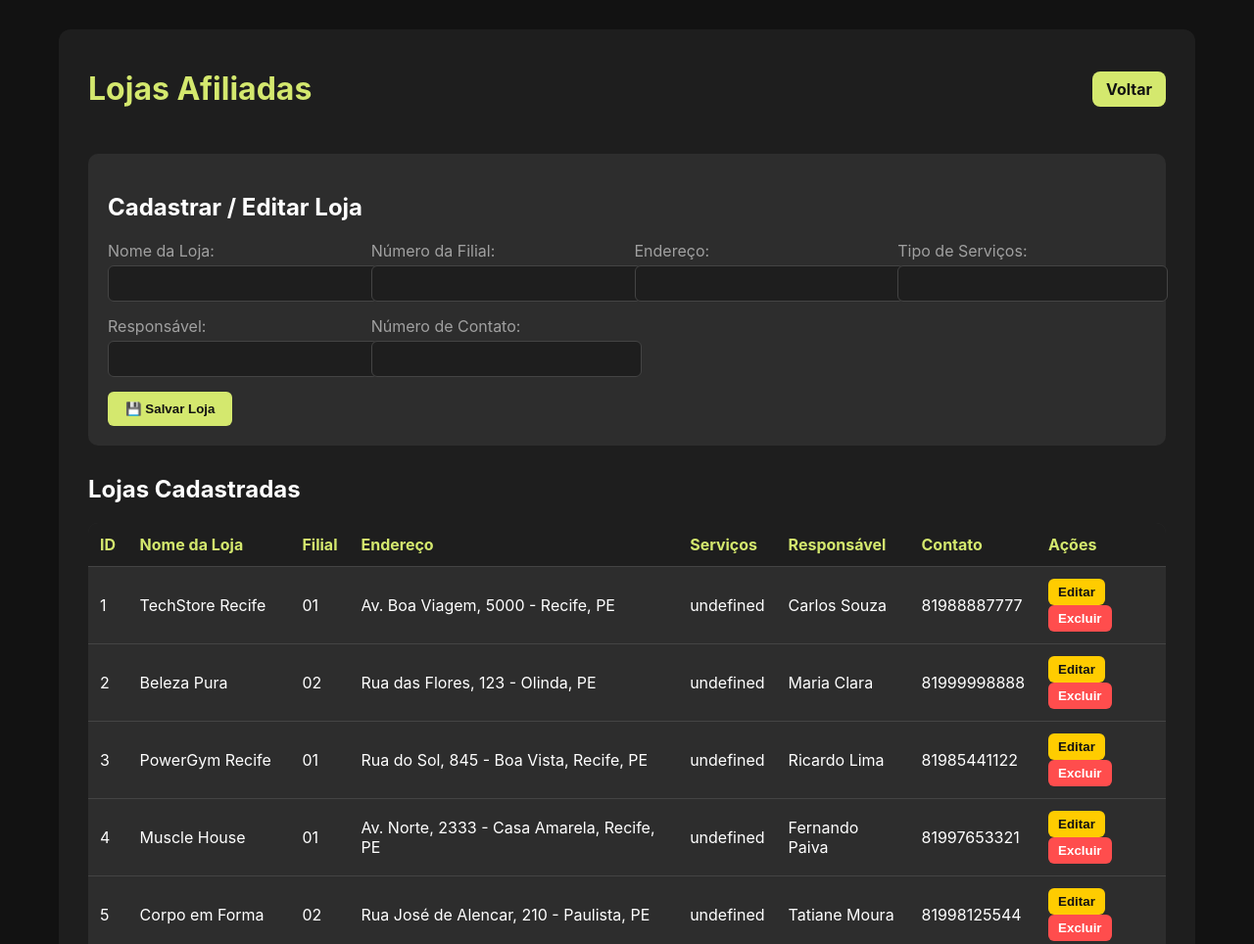
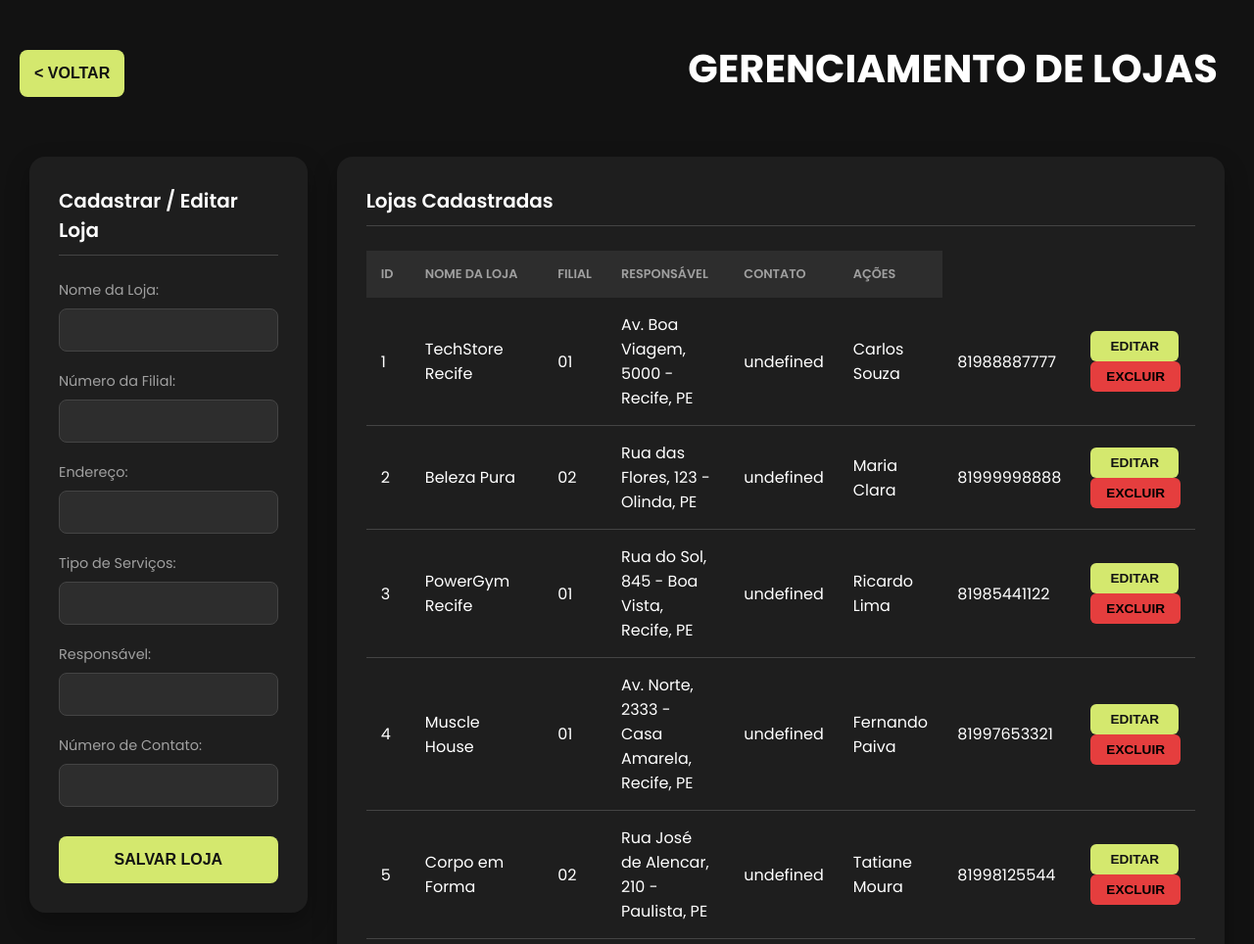
Before and after one commit to luizhenriquepds1/LojaSuplementos, a plain HTML site: page lojas.html in a window 1280 px wide. Shown: the top 964 px of the page at 98% size. Drawn offline with nearby package versions, Linux system fonts and the light colour scheme.

Commit message:
atualização css

```diff
--- a/assets/CSS/lojas.css
+++ b/assets/CSS/lojas.css
@@ -1,129 +1,207 @@
 :root {
-  --cor-fundo-escuro: #121212;
-  --cor-container: #1E1E1E;
-  --cor-input: #2D2D2D;
-  --cor-borda: #444444;
-  --verde-vital: #D4E86E;
-  --texto-primario: #FFFFFF;
-  --texto-secundario: #A0A0A0;
+    --cor-fundo-escuro: #121212;
+    --cor-container: #1E1E1E;
+    --cor-input: #2D2D2D;
+    --cor-borda: #444444;
+    --verde-vital: #D4E86E;
+    --texto-primario: #FFFFFF;
+    --texto-secundario: #A0A0A0;
+}
+
+* {
+    margin: 0;
+    padding: 0;
+    box-sizing: border-box;
 }
 
 body {
-  font-family: "Inter", sans-serif;
-  background-color: var(--cor-fundo-escuro);
-  color: var(--texto-primario);
-  margin: 0;
-  padding: 0;
+    font-family: 'Poppins', sans-serif;
+    background-color: var(--cor-fundo-escuro);
+    color: var(--texto-primario);
+}
+
+header {
+    gap: 575px;
+    align-items: center;
+    display: flex;
+    padding: 40px 20px;
+}
+
+header button{
+    width: 100%;
+    padding: 15px;
+    border: none;
+    border-radius: 8px;
+    background-color: var(--verde-vital);
+    color: var(--cor-fundo-escuro);
+    font-size: 1rem;
+    font-weight: 700;
+    text-transform: uppercase;
+    cursor: pointer;
+    transition: transform 0.2s ease, box-shadow 0.2s ease;
+    margin-top: 10px;
+}
+
+header h1 {
+    font-size: 2.5rem;
+    font-weight: 700;
+    text-transform: uppercase;
 }
 
 .container {
-  max-width: 1100px;
-  margin: 30px auto;
-  background-color: var(--cor-container);
-  padding: 20px 30px;
-  border-radius: 12px;
+    width: 100%;
+    max-width: 1600px;
+    margin: 0 auto;
+    padding: 20px 30px 40px;
+    display: flex;
+    gap: 30px;
+    align-items: flex-start;
 }
 
-header {
-  display: flex;
-  justify-content: space-between;
-  align-items: center;
-  margin-bottom: 25px;
+.card {
+    background-color: var(--cor-container);
+    border-radius: 16px;
+    padding: 30px;
+    box-shadow: 0 10px 25px rgba(0, 0, 0, 0.3);
 }
 
-h1 {
-  color: var(--verde-vital);
+.card h2 {
+    font-size: 1.25rem;
+    font-weight: 600;
+    margin-bottom: 25px;
+    padding-bottom: 10px;
+    border-bottom: 1px solid var(--cor-borda);
 }
 
-.btn-voltar {
-  background-color: var(--verde-vital);
-  color: var(--cor-fundo-escuro);
-  text-decoration: none;
-  padding: 8px 14px;
-  border-radius: 8px;
-  font-weight: bold;
+.formulario-card {
+    flex: 1;
+    max-width: 480px;
 }
 
-.form-section {
-  background-color: var(--cor-input);
-  padding: 20px;
-  border-radius: 10px;
-  margin-bottom: 30px;
+.tabela-card {
+    flex: 2;
 }
 
-.form-grid {
-  display: grid;
-  grid-template-columns: repeat(auto-fit, minmax(250px, 1fr));
-  gap: 15px;
+.input-group {
+    margin-bottom: 20px;
 }
 
-.form-group label {
-  display: block;
-  margin-bottom: 5px;
-  color: var(--texto-secundario);
+.input-group label {
+    display: block;
+    font-size: 0.9rem;
+    color: var(--texto-secundario);
+    margin-bottom: 8px;
 }
 
-.form-group input {
-  width: 100%;
-  padding: 10px;
-  border-radius: 6px;
-  border: 1px solid var(--cor-borda);
-  background: var(--cor-container);
-  color: var(--texto-primario);
+.input-group input {
+    width: 100%;
+    padding: 12px 15px;
+    background-color: var(--cor-input);
+    border: 1px solid var(--cor-borda);
+    border-radius: 8px;
+    color: var(--texto-primario);
+    font-size: 1rem;
+    outline: none;
+    transition: border-color 0.3s ease, box-shadow 0.3s ease;
 }
 
-.btn-salvar {
-  margin-top: 15px;
-  background-color: var(--verde-vital);
-  color: var(--cor-fundo-escuro);
-  font-weight: bold;
-  border: none;
-  padding: 10px 18px;
-  border-radius: 6px;
-  cursor: pointer;
+.input-group input:focus {
+    border-color: var(--verde-vital);
+    box-shadow: 0 0 0 3px rgba(212, 232, 110, 0.2);
 }
 
-.btn-salvar:hover {
-  opacity: 0.9;
+.botao-principal {
+    width: 100%;
+    padding: 15px;
+    border: none;
+    border-radius: 8px;
+    background-color: var(--verde-vital);
+    color: var(--cor-fundo-escuro);
+    font-size: 1rem;
+    font-weight: 700;
+    text-transform: uppercase;
+    cursor: pointer;
+    transition: transform 0.2s ease, box-shadow 0.2s ease;
+    margin-top: 10px;
 }
 
-table {
-  width: 100%;
-  border-collapse: collapse;
-  background: var(--cor-input);
-  border-radius: 10px;
-  overflow: hidden;
+.botao-principal:hover {
+    transform: translateY(-3px);
+    box-shadow: 0 5px 15px rgba(212, 232, 110, 0.3);
 }
 
-th, td {
-  padding: 12px;
-  text-align: left;
-  border-bottom: 1px solid var(--cor-borda);
+.tabela-responsiva {
+    width: 100%;
+    overflow-x: auto;
 }
 
-th {
-  background-color: var(--cor-container);
-  color: var(--verde-vital);
+#tabelaLojas {
+    width: 100%;
+    border-collapse: collapse;
 }
 
-tr:hover {
-  background-color: #2a2a2a;
+#tabelaLojas th,
+#tabelaLojas td {
+    padding: 15px;
+    text-align: left;
+    vertical-align: middle;
 }
 
-button {
-  cursor: pointer;
-  border: none;
-  padding: 6px 10px;
-  border-radius: 6px;
-  color: var(--cor-fundo-escuro);
-  font-weight: bold;
+#tabelaLojas thead {
+    background-color: var(--cor-input);
+}
+
+#tabelaLojas th {
+    font-weight: 600;
+    color: var(--texto-secundario);
+    text-transform: uppercase;
+    font-size: 0.8rem;
+}
+
+#tabelaLojas tbody tr {
+    border-bottom: 1px solid var(--cor-borda);
+}
+
+#tabelaLojas tbody tr:last-child {
+    border-bottom: none;
+}
+
+#tabelaLojas tbody tr:hover {
+    background-color: var(--cor-input);
+}
+
+.acoes {
+    display: flex;
+    gap: 10px;
+}
+
+.btn-editar, .btn-excluir {
+    padding: 8px 16px;
+    border: none;
+    border-radius: 6px;
+    font-size: 0.85rem;
+    font-weight: 600;
+    text-transform: uppercase;
+    cursor: pointer;
+    transition: all 0.2s ease;
+    min-width: 90px;
+    text-align: center;
 }
 
 .btn-editar {
-  background-color: #ffcc00;
+    background-color: #D4E86E;
+    color: #121212;
+}
+.btn-editar:hover {
+    filter: brightness(1.1);
 }
 
+
 .btn-excluir {
-  background-color: #ff4d4d;
-  color: white;
+    background-color: #e53e3e;
 }
+.btn-excluir:hover {
+    background-color: #cc3d3d;
+    transform: translateY(-2px);
+    box-shadow: 0 4px 8px rgba(255, 77, 77, 0.2);
+}
--- a/lojas.html
+++ b/lojas.html
@@ -4,76 +4,89 @@
     <meta charset="UTF-8">
     <meta name="viewport" content="width=device-width, initial-scale=1.0">
     <title>Lojas Afiliadas</title>
+
+    <link rel="preconnect" href="https://fonts.googleapis.com">
+    <link rel="preconnect" href="https://fonts.gstatic.com" crossorigin>
+    <link href="https://fonts.googleapis.com/css2?family=Poppins:wght@400;500;600;700&display=swap" rel="stylesheet">
+    <link rel="stylesheet" href="https://cdnjs.cloudflare.com/ajax/libs/font-awesome/6.5.2/css/all.min.css">
+
     <link rel="stylesheet" href="assets/CSS/lojas.css">
-   <script src="https://cdn.jsdelivr.net/npm/htmx.org@2.0.7/dist/htmx.min.js"></script>
 </head>
 <body>
-  <div class="container">
-    <header>
-      <h1>Lojas Afiliadas</h1>
-      <a href="main.html" class="btn-voltar">Voltar</a>
+
+    <header class="main-header">
+      <a href="main.html">
+        <button>< VOLTAR</button>
+      </a>
+      <h1>Gerenciamento de Lojas</h1>
     </header>
 
-    <section class="form-section">
+    <main class="container">
+        <section class="formulario-card card">
             <h2>Cadastrar / Editar Loja</h2>
             <form id="formLoja">
                 <input type="hidden" id="lojaId">
 
-        <div class="form-grid">
-          <div class="form-group">
+                <div class="input-group">
                     <label for="nomeLoja">Nome da Loja:</label>
                     <input type="text" id="nomeLoja" required>
                 </div>
-
-          <div class="form-group">
+                <div class="input-group">
                     <label for="filial">Número da Filial:</label>
                     <input type="text" id="filial" required>
                 </div>
-
-          <div class="form-group">
+                <div class="input-group">
                     <label for="endereco">Endereço:</label>
                     <input type="text" id="endereco" required>
                 </div>
-
-          <div class="form-group">
+                <div class="input-group">
                     <label for="servicos">Tipo de Serviços:</label>
                     <input type="text" id="servicos" required>
                 </div>
-
-          <div class="form-group">
+                <div class="input-group">
                     <label for="responsavel">Responsável:</label>
                     <input type="text" id="responsavel" required>
                 </div>
-
-          <div class="form-group">
+                <div class="input-group">
                     <label for="contato">Número de Contato:</label>
                     <input type="text" id="contato" required>
                 </div>
-        </div>
 
-        <button type="submit" class="btn-salvar">💾 Salvar Loja</button>
+                <button type="submit" class="botao-principal">Salvar Loja</button>
             </form>
         </section>
 
-    <section class="tabela-section">
+        <section class="tabela-card card">
             <h2>Lojas Cadastradas</h2>
+            <div class="tabela-responsiva">
                 <table id="tabelaLojas">
                     <thead>
                         <tr>
                             <th>ID</th>
                             <th>Nome da Loja</th>
                             <th>Filial</th>
-            <th>Endereço</th>
-            <th>Serviços</th>
                             <th>Responsável</th>
                             <th>Contato</th>
                             <th>Ações</th>
                         </tr>
                     </thead>
-        <tbody></tbody>
+                    <tbody>
+                        <tr>
+                            <td>1</td>
+                            <td>Loja Exemplo</td>
+                            <td>001</td>
+                            <td>João Silva</td>
+                            <td>(11) 99999-8888</td>
+                            <td class="acoes">
+                                <button class="btn-editar">EDITAR</button>
+                                <button class="btn-excluir">EXCLUIR</button>
+                            </td>
+                        </tr>
+                        </tbody>
                 </table>
+            </div>
         </section>
-  </div>
+    </main>
 
     <script src="assets/JS/lojas.js"></script>
 </body>
```
Also changed, not shown: telaAfiliados.html (+5 -5 lines), telaCadastro.html (+1 -1 lines). Lines whose indentation alone changed are shown as unchanged.
